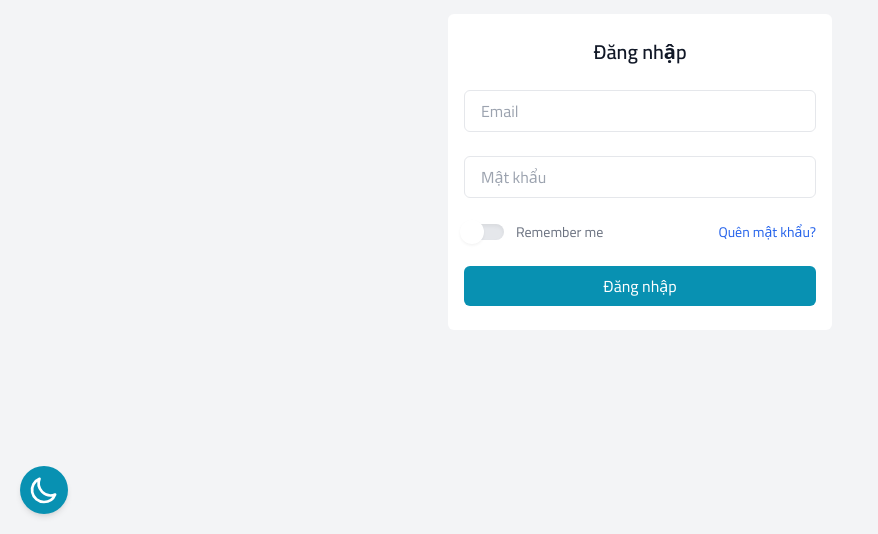
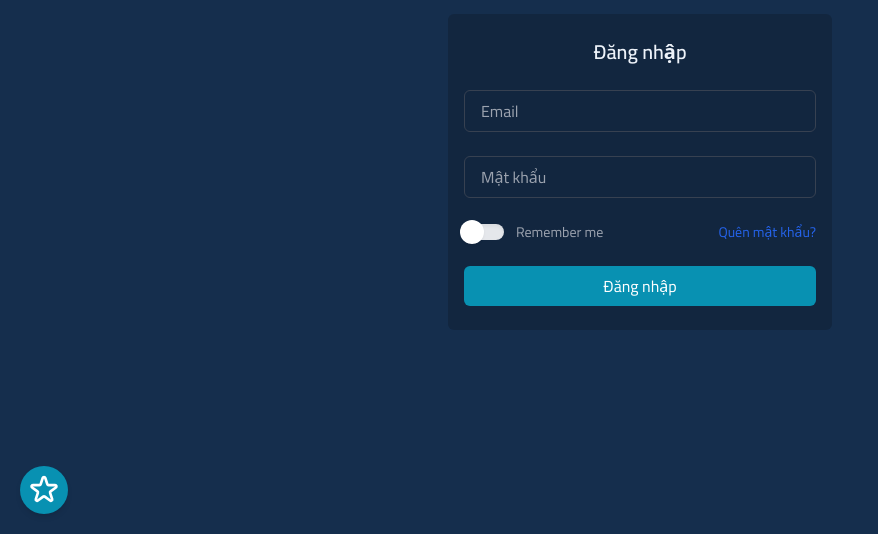
Before and after one commit to vubaoedu/d4l4, a plain HTML site: page index.html in a window 1280 px wide. Shown: the part 266-800 px from the top of the page, without its empty margins (0-878 px from the left). Drawn offline with nearby package versions, Linux system fonts and the light colour scheme.

Commit message:
fix demo

```diff
--- a/index.html
+++ b/index.html
@@ -190,7 +190,7 @@
 
         return {
           loading: true,
-          isDark: getTheme(),
+          isDark: true,
           color: getColor(),
           toggleTheme() {
             this.isDark = !this.isDark
```
